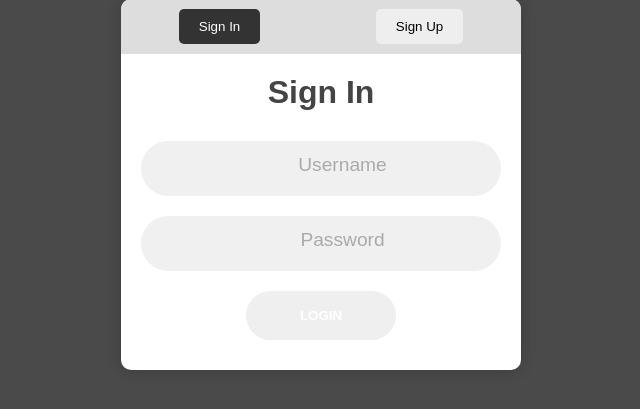
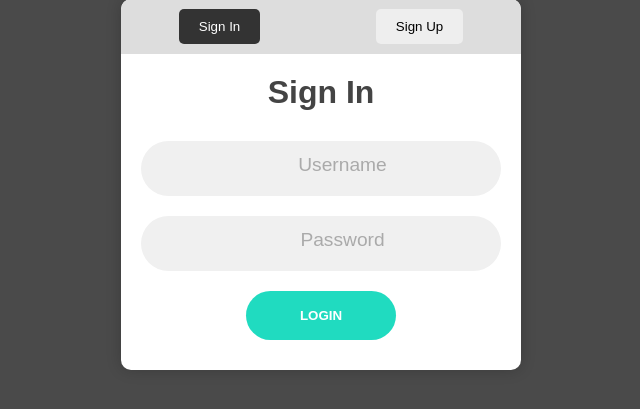
Before and after one commit to lurrah/cop3441_ContactBook, a PHP site: page / in a window 1280 px wide. Shown: the part 216-625 px from the top of the page, without its empty margins (319-959 px from the left). Run offline with PHP 8.4, Linux system fonts and the light colour scheme.

Commit message:
fixed color issue in style.css

```diff
--- a/css/styles.css
+++ b/css/styles.css
@@ -91,7 +91,7 @@ form.active {
         height: 49px;
         border: none;
         border-radius: 48px;
-        background-color: #20dbc;
+        background-color: #20dbc0;
         color: white;
         text-transform: uppercase;
         font-weight: 600;
```
